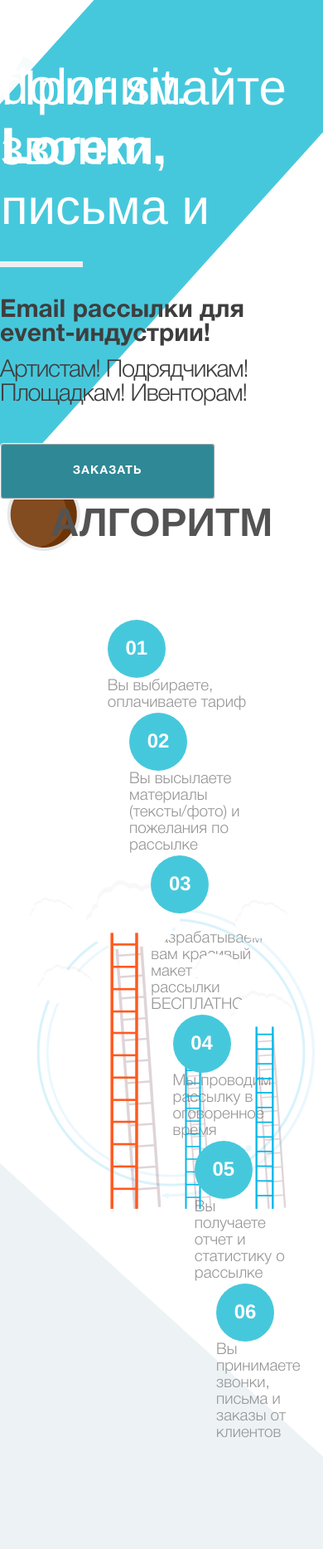
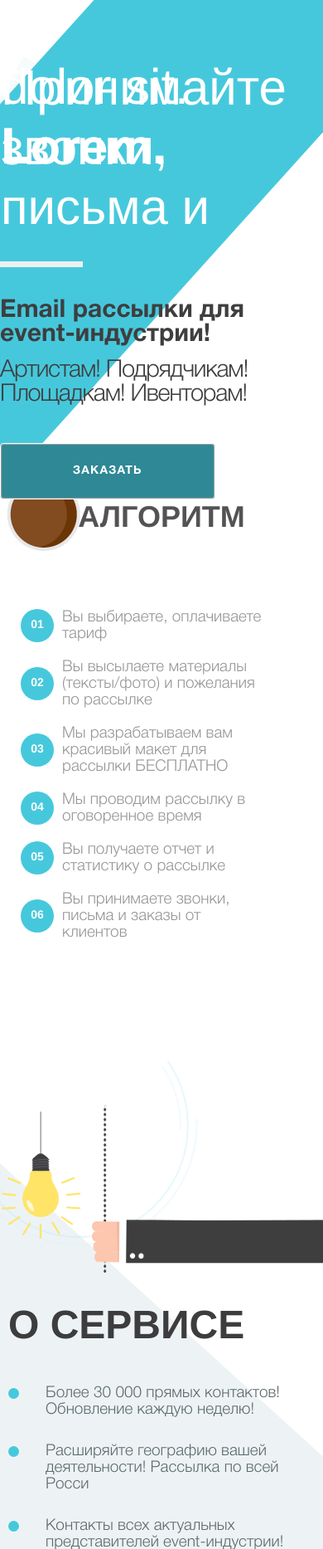
Before and after one commit to RadiksMan/event_sender, a PHP site: page /process.php in a window 390 px wide. Shown: the part 166-2033 px from the top of the page at 83% size. Run offline with PHP 8.4, Linux system fonts and the light colour scheme; style sheets or scripts are compiled from the project's sources; some libraries are stand-ins or nearby versions.

Commit message:
no message

```diff
--- a/css/adaptation_roma.css
+++ b/css/adaptation_roma.css
@@ -0,0 +1,47 @@
+@media screen and (max-width: 1024px) {
+  .algoritm .algoritm-wrap {
+    padding-bottom: 30px !important;
+  }
+  .algoritm .algoritm-wrap .algoritm-list {
+    width: 55% !important;
+  }
+  .algoritm .algoritm-wrap .algoritm-list li {
+    margin-left: 0 !important;
+    margin-bottom: 20px !important;
+  }
+  .algoritm .algoritm-wrap .body-img-wrap {
+    top: 50% !important;
+    width: 45% !important;
+    -webkit-transform: translateY(-50%);
+    -moz-transform: translateY(-50%);
+    -ms-transform: translateY(-50%);
+    -o-transform: translateY(-50%);
+    transform: translateY(-50%);
+    left: 0 !important;
+  }
+  .algoritm .algoritm-wrap .body-img-wrap img {
+    margin: 0 auto;
+    display: block;
+    max-width: 100%;
+  }
+}
+
+@media screen and (max-width: 666px) {
+  .algoritm .algoritm-wrap .algoritm-title h2 {
+    font-size: 36rem !important;
+  }
+  .algoritm .algoritm-wrap .algoritm-list {
+    width: 100% !important;
+    padding: 0rem 15rem;
+  }
+  .algoritm .algoritm-wrap .algoritm-list li span {
+    font-size: 14rem !important;
+    width: 40rem !important;
+    height: 40rem !important;
+    padding-top: 10rem !important;
+    margin-right: 10rem !important;
+  }
+  .algoritm .algoritm-wrap .body-img-wrap {
+    display: none;
+  }
+}
--- a/sass/adaptation_roma.scss
+++ b/sass/adaptation_roma.scss
@@ -11,7 +11,16 @@
 
 }
 @media screen and (max-width: 1024px){
-
+	.algoritm{
+		.algoritm-wrap{padding-bottom: 30px!important;
+			.algoritm-list{width: 55%!important;
+				li{margin-left: 0!important;margin-bottom: 20px!important;}
+			}
+			.body-img-wrap{top: 50%!important;width: 45%!important;transform: translateY(-50%);left: 0!important;
+				img{margin: 0 auto;display: block;max-width: 100%;}
+			}
+		}
+	}
 }
 @media screen and (max-width: 992px){
 
@@ -20,7 +29,19 @@
 
 }
 @media screen and (max-width: 666px){
-
+	.algoritm{
+		.algoritm-wrap{
+			.algoritm-title{
+				h2{ font-size: 36rem!important;}
+			}
+			.algoritm-list{width: 100%!important;padding: 0rem 15rem;
+				li{
+					span{font-size: 14rem!important;width: 40rem!important;height: 40rem!important;padding-top: 10rem!important;margin-right: 10rem!important}
+				}
+			}
+			.body-img-wrap{display: none;}
+		}
+	}
 }
 @media screen and (max-width: 479px){
 
```
